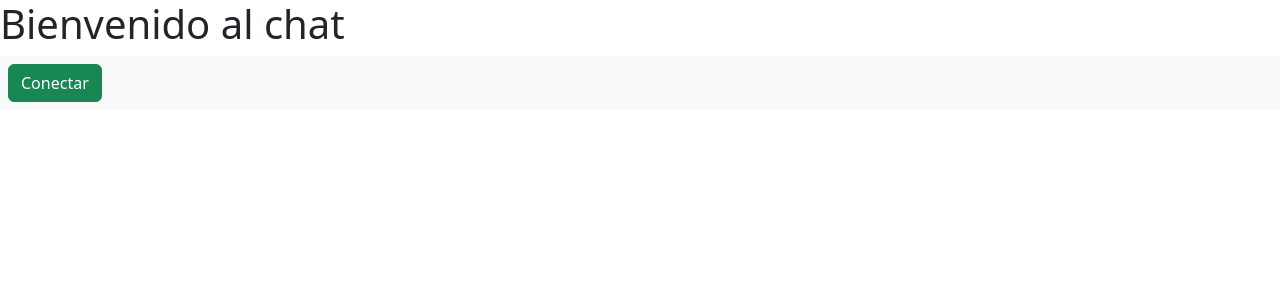
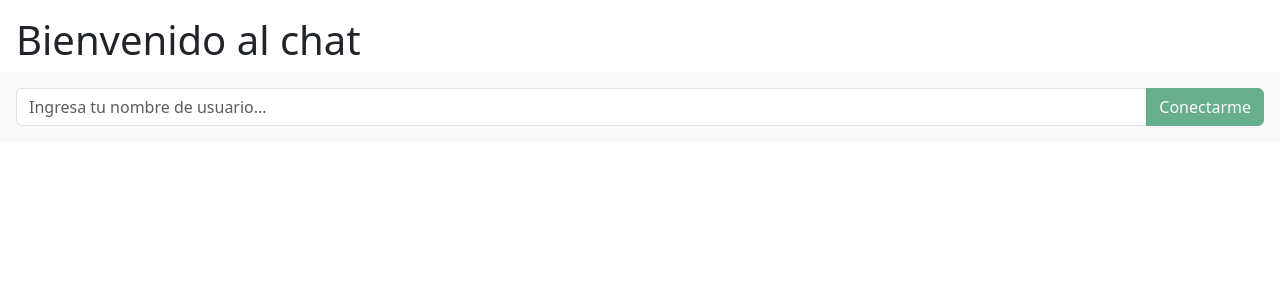
Before and after one commit to tomatorivera/chat-websocket, an Angular app in the folder frontend-angular/: page / in a window 1280 px wide. Shown: the top 300 px of the page. Built offline with nearby package versions, Linux system fonts and the light colour scheme.

Commit message:
Agregar nombres de usuario y bienvenida al chat

```diff
--- a/frontend-angular/src/app/components/chat/chat.html
+++ b/frontend-angular/src/app/components/chat/chat.html
@@ -1,14 +1,30 @@
 <!-- Todo: refactorizar estilos -->
 
-<header class="bg-text-secondary">
+<header class="bg-text-secondary pt-3 px-3">
     <h1>Bienvenido al chat</h1>
 </header>
 
 <main>
     @if (!conectado())
     {
-        <section class="bg-light p-2">
-            <button class="btn btn-success" type="button" (click)="conectarChat()">Conectar</button>
+        <section class="bg-light p-3">
+            <div class="input-group">
+                <input type="text"
+                        name="usuario"
+                        id="usuario"
+                        [(ngModel)]="mensaje.usuario"
+                        class="form-control"
+                        placeholder="Ingresa tu nombre de usuario..."
+                        aria-describedby="btn-conectar">
+
+                <button class="btn btn-success"
+                        type="button"
+                        id="btn-conectar"
+                        [disabled]="!mensaje.usuario"
+                        (click)="conectarChat()">
+                    Conectarme
+                </button>
+            </div>
         </section>
     }
     @else
@@ -21,9 +37,19 @@
             <ul class="list-group">
                 @for (mensaje of mensajes(); track $index)
                 {
-                    <li class="list-group-item">
-                        {{mensaje.fecha | date: 'medium'}} -> {{mensaje.mensaje}}
-                    </li>
+
+                    @if (mensaje.tipo == 'MESSAGE')
+                    {
+                        <li class="list-group-item">
+                            {{mensaje.fecha | date: 'short'}} | <strong>@{{mensaje.usuario}}:</strong> {{mensaje.mensaje}}
+                        </li>
+                    }
+                    @else
+                    {
+                        <li class="list-group-item bg-info">
+                            {{mensaje.fecha | date: 'short'}} | {{mensaje.mensaje}}
+                        </li>
+                    }
                 }
                 @empty
                 {
@@ -37,14 +63,16 @@
                 <div class="input-group">
                     <button class="btn btn-outline-primary"
                             type="submit"
-                            id="btn-enviar">Enviar mensaje
+                            id="btn-enviar">
+                        Enviar mensaje
                     </button>
                     <input type="text"
                            name="texto"
                            id="texto"
                            [(ngModel)]="mensaje.mensaje"
                            class="form-control"
-                           placeholder="Escribe tu mensaje..." aria-describedby="btn-enviar">
+                           placeholder="Escribe tu mensaje..."
+                           aria-describedby="btn-enviar">
                 </div>
             </form>
         </section>
--- a/frontend-angular/src/app/components/chat/chat.ts
+++ b/frontend-angular/src/app/components/chat/chat.ts
@@ -47,6 +47,12 @@ export class Chat {
         const nuevoMensaje = JSON.parse(evento.body);
         this.mensajes.update(listaActual => [...listaActual, nuevoMensaje]);
       })
+
+      this.mensaje.tipo = 'NEW_USER';
+      this.cliente.publish({
+        destination: '/app/mensajes',
+        body: JSON.stringify(this.mensaje)
+      })
     }
 
     this.cliente.onDisconnect = (frame) => {
@@ -69,6 +75,7 @@ export class Chat {
   }
 
   alEnviarMensaje(): void {
+    this.mensaje.tipo = 'MESSAGE';
     this.cliente.publish({
       destination: '/app/mensajes',
       body: JSON.stringify(this.mensaje)
--- a/frontend-angular/src/app/models/mensaje.ts
+++ b/frontend-angular/src/app/models/mensaje.ts
@@ -1,4 +1,6 @@
 export class Mensaje {
     mensaje: string = '';
     fecha!: Date;
+    usuario!: string;
+    tipo!: string;
 }
```
Also changed, not shown: 2 other files (tests, documents, lock files or other folders).
